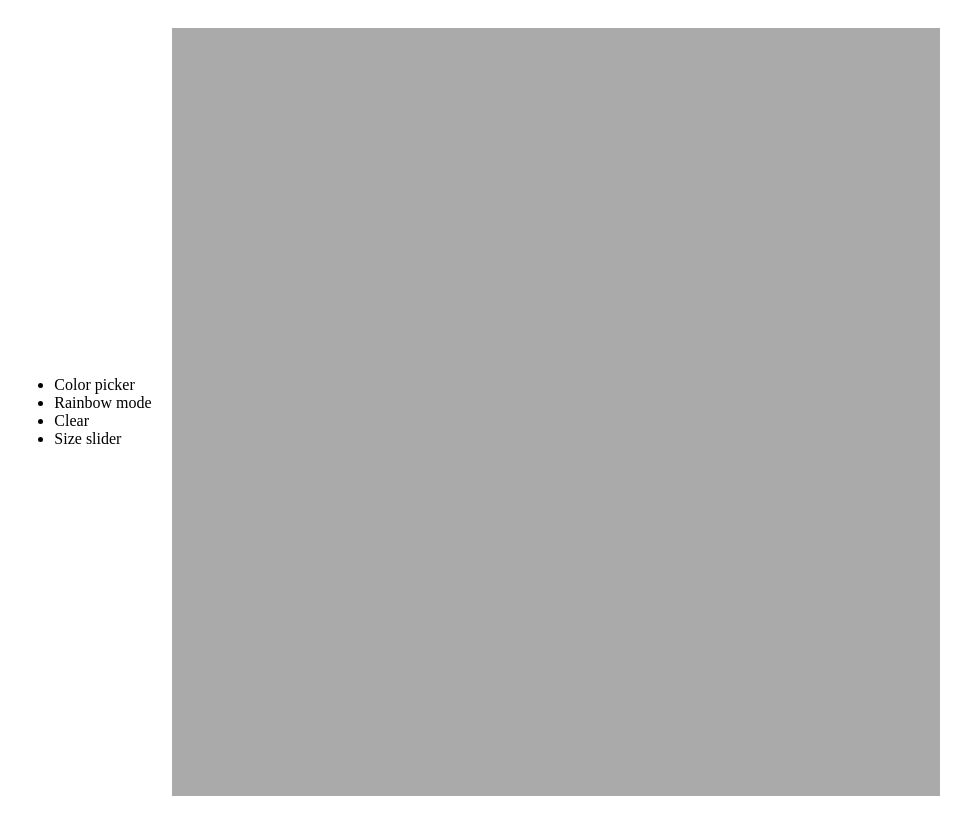
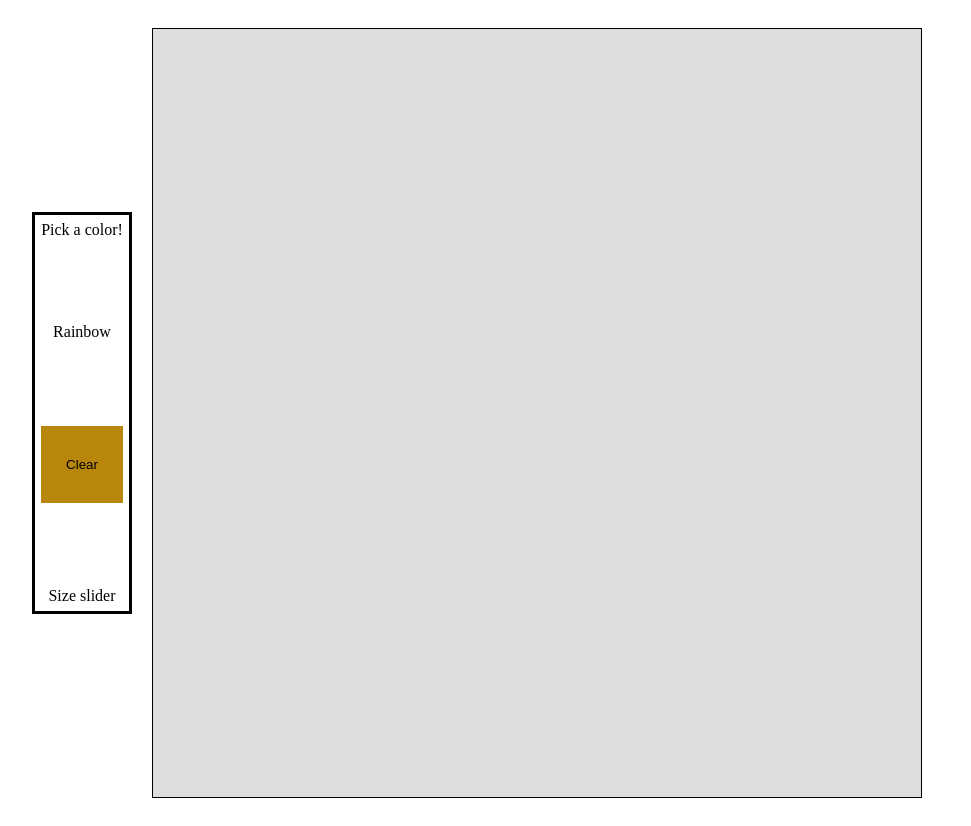
Before and after one commit to Corab123/etchasketch, a plain HTML site: page index.html in a window 1280 px wide. Shown: the whole page, without its empty margins (153-1124 px from the left). Drawn offline with Linux system fonts and the light colour scheme.

Commit message:
Create clear button - currently bugged (can't draw after use).

```diff
--- a/index.html
+++ b/index.html
@@ -8,12 +8,15 @@
     <link rel="stylesheet" href="./style.css">
 </head>
 <body>
-    <div class="controls"><ul>
-        <li>Color picker</li>
-        <li>Rainbow mode</li>
-        <li>Clear</li>
-        <li>Size slider</li>
-    </ul></div>
+    <div id="controls">
+        <div class="color button">
+            <div id="picker"></div>
+            <div id="pickerLabel">Pick a color!</div>
+        </div>
+        <div class="rainbow button">Rainbow</div>
+        <button class="clear">Clear</button>
+        <div class="slider button">Size slider</div>
+    </div>
     <div class="canvas"></div>
     <script src="./javascript.js" defer></script>
 </body>
--- a/javascript.js
+++ b/javascript.js
@@ -31,6 +31,11 @@ window.addEventListener('resize', () => {createCanvas(10)},true);
 let canvasMouseOver = document.querySelectorAll('.canvasElement');
 canvasMouseOver.forEach((canvasElement) => {
     canvasElement.addEventListener('mouseover', () => {
-        canvasElement.style.backgroundColor="black";
+        canvasElement.classList.add('canvasColor');
     });
 });
+
+const clearButton = document.querySelector('button.clear')
+clearButton.addEventListener('click', () => {
+    createCanvas(16);
+});
--- a/style.css
+++ b/style.css
@@ -5,13 +5,32 @@ body{
 }
 .canvas{
     display:flex;
-    background-color:#aaa;
+    background-color:#dddddd;
     flex-wrap: wrap;
     margin: 20px;
+    border:1px solid black;
     gap: .5px;
     width: 60vw;
     height: 60vw;
 }
-.canvasElement {
-    gap:2px;
+
+#controls{
+    display:flex;
+    flex-direction: column;
+    justify-content: space-between;
+    align-items: center;
+    height:30vw;
+    border:3px solid black;
+    padding:.5vw
 }
+.canvasColor{
+    background-color: black;
+}
+
+button{
+    background-color:darkgoldenrod;
+    width:100%;
+    text-align:center;
+    height: 20%;
+    border:0px;
+}
```
